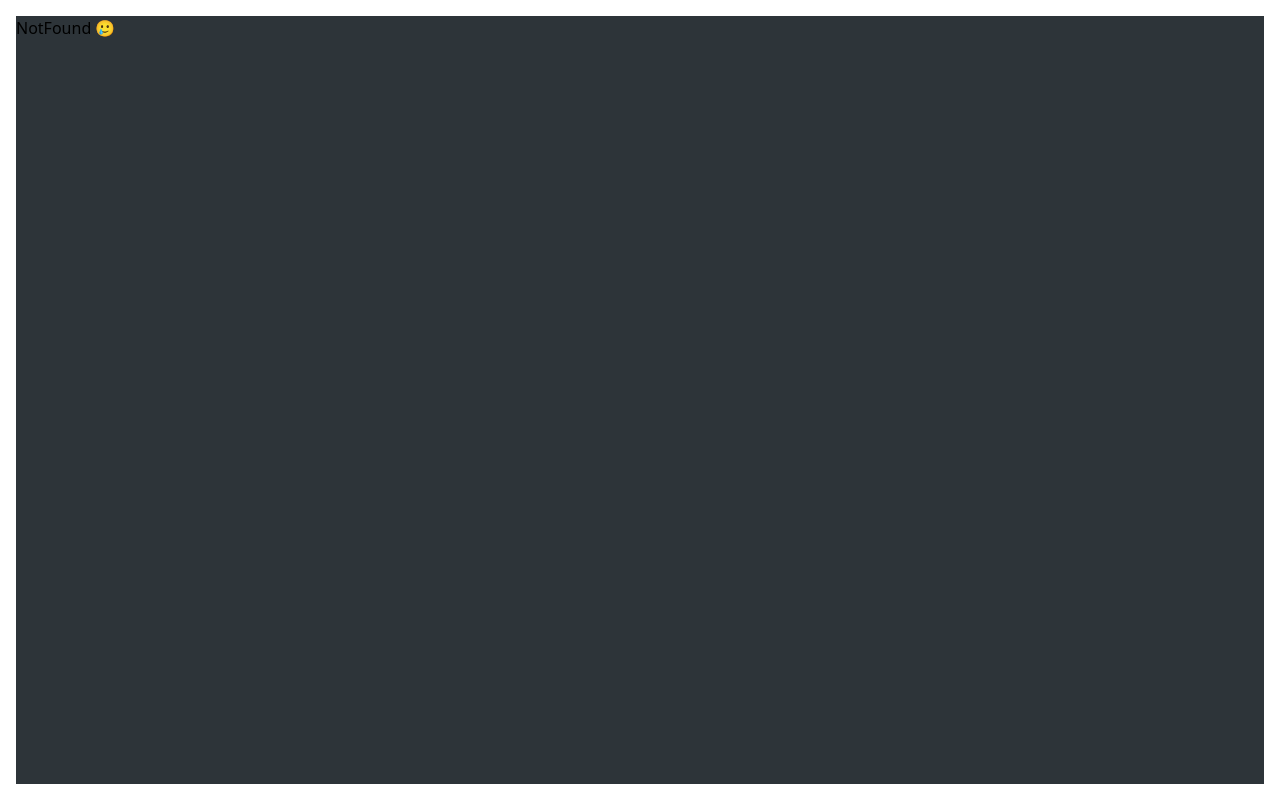
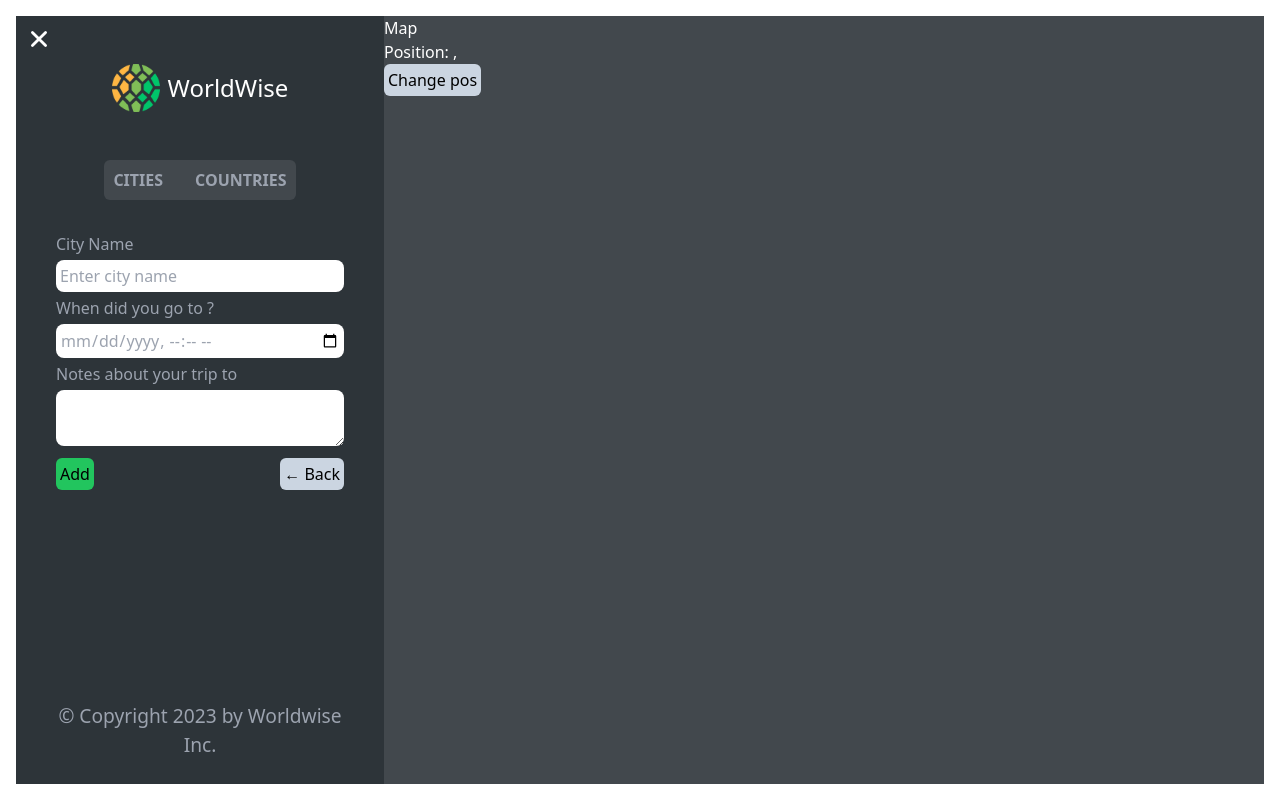
Before and after one commit to Akshay-Gengaje/worldwise, a React (Vite) app: page /app/form in a window 1280 px wide. Built offline with nearby package versions, Linux system fonts and the light colour scheme; data requests are answered from the project's data file.

Commit message:
React - Router completed

```diff
--- a/src/App.jsx
+++ b/src/App.jsx
@@ -1,5 +1,5 @@
 import React, { useEffect, useState } from "react";
-import { BrowserRouter, Route, Routes } from "react-router-dom";
+import { BrowserRouter, Navigate, Route, Routes } from "react-router-dom";
 import Product from "./pages/Product";
 import Home from "./pages/Home";
 import Pricing from "./pages/Pricing";
@@ -10,6 +10,7 @@ import AppLayout from "./layout/AppLayout";
 import CityList from "./components/CityList";
 import CountryList from "./components/CountryList";
 import City from "./components/City";
+import Form from "./components/Form";
 
 const App = () => {
   const [cities, setCities] = useState([]);
@@ -39,10 +40,7 @@ const App = () => {
           <Route path="pricing" element={<Pricing />} />
           <Route path="login" element={<Login />} />
           <Route path="app" element={<AppLayout />}>
-            <Route
-              index
-              element={<CityList cities={cities} isLoading={isLoading} />}
-            />
+            <Route index element={<Navigate to="cities" replace />} />
             <Route
               path="cities"
               element={<CityList cities={cities} isLoading={isLoading} />}
@@ -53,6 +51,7 @@ const App = () => {
               element={<CountryList cities={cities} isLoading={isLoading} />}
             />
             <Route path="list" element={<p>List</p>} />
+            <Route path="form" element={<Form />} />
           </Route>
           <Route path="*" element={<NotFound />} />
         </Routes>
--- /dev/null
+++ b/src/components/Button.jsx
@@ -0,0 +1,14 @@
+const Button = ({ children, onClick, type }) => {
+  return (
+    <button
+      className={`${
+        type === "primary" ? "bg-green-500" : "bg-slate-300"
+      }  p-1  text-black rounded-md`}
+      onClick={onClick}
+    >
+      {children}
+    </button>
+  );
+};
+
+export default Button;
--- a/src/components/CountryList.jsx
+++ b/src/components/CountryList.jsx
@@ -4,7 +4,7 @@ import Message from "./Message";
 import CountryItem from "./CountryItem";
 
 const CityList = ({ cities, isLoading }) => {
-  if (isLoading) return <Spinner/>;
+  if (isLoading) return <Spinner />;
   if (!cities.length)
     return (
       <Message message="Add your first city by clicking on a city on the map" />
--- /dev/null
+++ b/src/components/Form.jsx
@@ -0,0 +1,52 @@
+import React from "react";
+import Button from "./Button";
+import { useNavigate } from "react-router-dom";
+
+const Form = () => {
+  const navigate = useNavigate();
+  return (
+    <div>
+      <form action="/" className="flex flex-col gap-1">
+        <label htmlFor="city" className="w-full">
+          City Name
+        </label>
+        <input
+          type="text"
+          placeholder="Enter city name"
+          name="city"
+          id="city"
+          className="p-1 rounded-lg"
+        />
+        <label htmlFor="date">When did you go to ?</label>
+        <input
+          type="datetime-local"
+          placeholder="Enter city name"
+          name="date"
+          id="date"
+          className="p-1 rounded-lg"
+        />
+        <label htmlFor="notes">Notes about your trip to</label>
+        <textarea
+          type="text"
+          placeholder=""
+          name="notes"
+          id="notes"
+          className="w-full rounded-lg p-1"
+        />
+        <div className="flex justify-between mt-2">
+          <Button type="primary">Add</Button>
+          <Button
+            onClick={(e) => {
+              e.preventDefault();
+              navigate(-1);
+            }}
+          >
+            &larr; Back
+          </Button>
+        </div>
+      </form>
+    </div>
+  );
+};
+
+export default Form;
--- a/src/components/Map.jsx
+++ b/src/components/Map.jsx
@@ -1,8 +1,29 @@
 import React from "react";
+import { useNavigate, useSearchParams } from "react-router-dom";
+import Button from "./Button";
 
 const Map = () => {
+  const navigate = useNavigate();
+  const [searchParams, setSearchParams] = useSearchParams();
+  const lat = searchParams.get("lat");
+  const lng = searchParams.get("lng");
   return (
-    <div className="h-full w-full text-white bg-dark-2 relative ">Map</div>
+    <div
+      className="h-full w-full text-white bg-dark-2 relative "
+      onClick={() => navigate("form")}
+    >
+      <h1>Map</h1>
+      <p>
+        Position: {lat}, {lng}
+      </p>
+      <Button
+        onClick={() => {
+          setSearchParams({ lat: 23, lng: 50 });
+        }}
+      >
+        Change pos
+      </Button>
+    </div>
   );
 };
 
```
